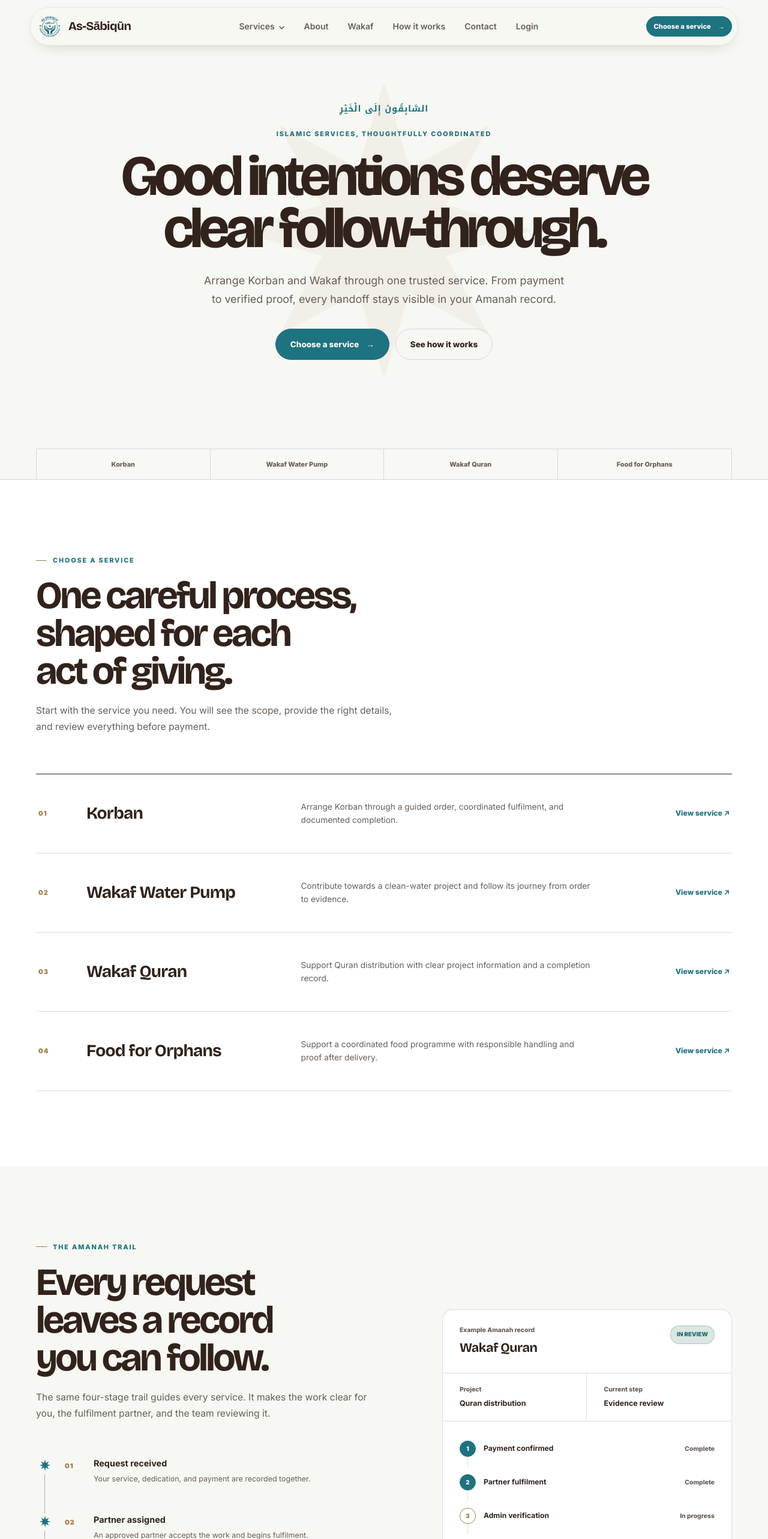
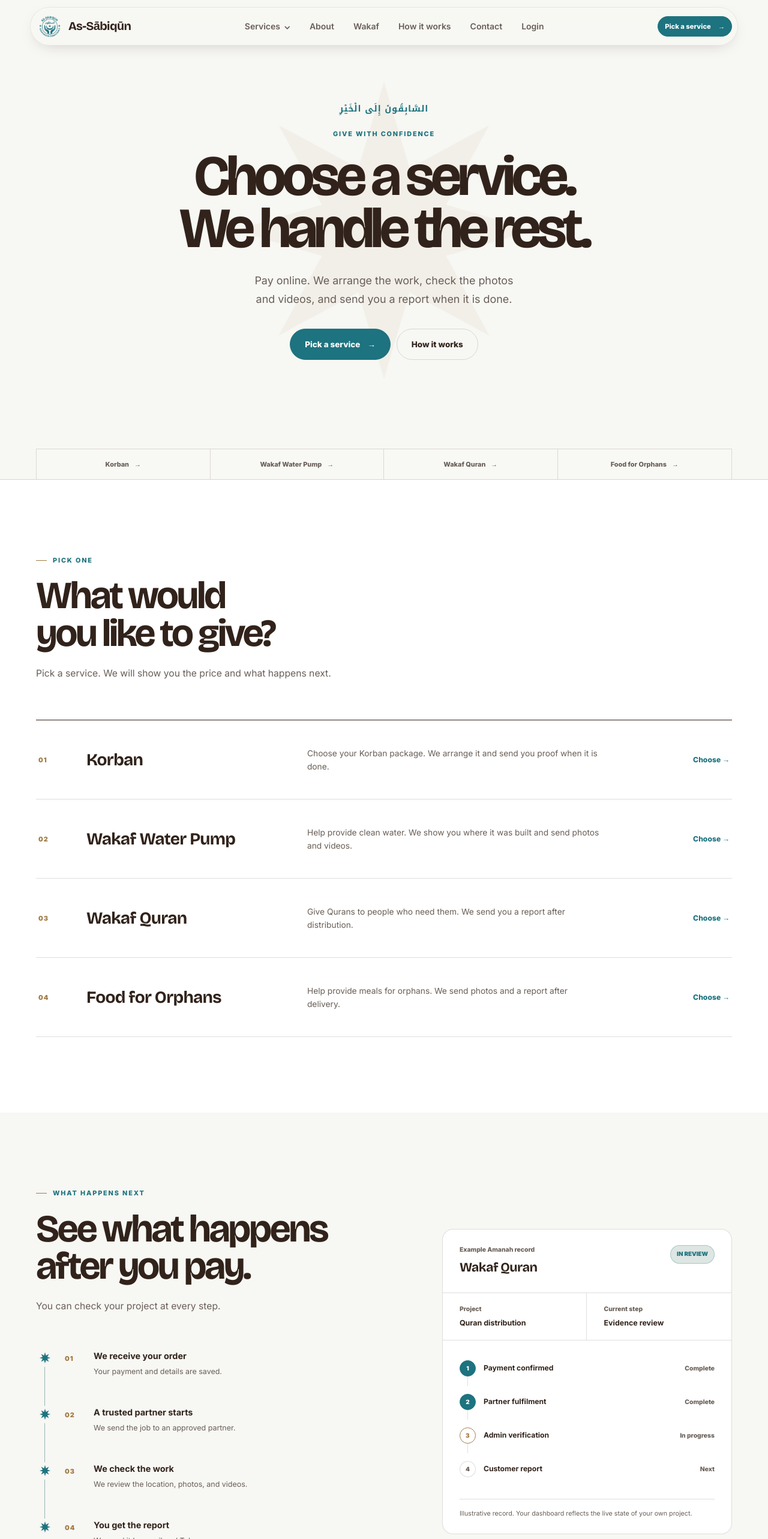
Before and after one commit to as-sabiqun/as-sabiquun, a Next.js app: page / in a window 1280 px wide. Shown: the top 2566 px of the page at 60% size. Built offline with nearby package versions, Linux system fonts and the light colour scheme.

Commit message:
Simplify homepage actions and service copy

```diff
--- a/src/app/landing.css
+++ b/src/app/landing.css
@@ -121,17 +121,23 @@
   background: color-mix(in srgb, var(--cream) 92%, white);
 }
 
-.lp-service-ribbon span {
+.lp-service-ribbon > a {
+  display: flex;
   min-width: 0;
+  align-items: center;
+  justify-content: center;
+  gap: 9px;
   padding: 17px 20px;
   border-right: 1px solid var(--line);
   color: var(--muted);
   font-size: .68rem;
   font-weight: 750;
   text-align: center;
+  transition: background-color .18s ease, color .18s ease;
 }
 
-.lp-service-ribbon span:last-child { border-right: 0; }
+.lp-service-ribbon > a:hover { background: var(--white); color: var(--teal); }
+.lp-service-ribbon > a:last-child { border-right: 0; }
 
 .lp-section { padding: 126px 0; }
 .lp-services { background: var(--white); }
@@ -443,8 +449,8 @@
   .lp-hero { padding-top: 128px; }
   .lp-hero h1 { font-size: clamp(3.1rem, 10vw, 5.8rem); }
   .lp-service-ribbon { grid-template-columns: 1fr 1fr; }
-  .lp-service-ribbon span:nth-child(2) { border-right: 0; }
-  .lp-service-ribbon span:nth-child(-n+2) { border-bottom: 1px solid var(--line); }
+  .lp-service-ribbon > a:nth-child(2) { border-right: 0; }
+  .lp-service-ribbon > a:nth-child(-n+2) { border-bottom: 1px solid var(--line); }
   .lp-service-row { grid-template-columns: 45px minmax(170px, .75fr) minmax(240px, 1.25fr); }
   .lp-service-action { grid-column: 2; }
   .lp-amanah-layout,
@@ -466,7 +472,7 @@
   .lp-actions { display: grid; width: 100%; }
   .lp-button { width: 100%; }
   .lp-service-ribbon { width: 100%; margin-top: 70px; }
-  .lp-service-ribbon span { padding: 14px 8px; font-size: .59rem; }
+  .lp-service-ribbon > a { padding: 14px 8px; font-size: .59rem; }
   .lp-section-heading h2,
   .lp-proof h2,
   .lp-final h2 { font-size: clamp(2.25rem, 12vw, 3.4rem); }
--- a/src/components/landing-sections.tsx
+++ b/src/components/landing-sections.tsx
@@ -37,23 +37,27 @@ export function Hero() {
       </div>
       <div className="lp-hero-inner">
         <p className="lp-arabic" lang="ar" dir="rtl">السَّابِقُونَ إِلَى الْخَيْرِ</p>
-        <p className="lp-kicker">Islamic services, thoughtfully coordinated</p>
-        <h1 id="landing-title">Good intentions deserve clear follow-through.</h1>
+        <p className="lp-kicker">Give with confidence</p>
+        <h1 id="landing-title">Choose a service. We handle the rest.</h1>
         <p className="lp-hero-copy">
-          Arrange Korban and Wakaf through one trusted service. From payment to verified proof,
-          every handoff stays visible in your Amanah record.
+          Pay online. We arrange the work, check the photos and videos,
+          and send you a report when it is done.
         </p>
         <div className="lp-actions">
-          <Link className="lp-button lp-button-primary" href="/services">
-            Choose a service <span aria-hidden="true">→</span>
-          </Link>
+          <a className="lp-button lp-button-primary" href="#services">
+            Pick a service <span aria-hidden="true">→</span>
+          </a>
           <a className="lp-button lp-button-quiet" href="#how">
-            See how it works
+            How it works
           </a>
         </div>
       </div>
-      <div className="lp-service-ribbon" aria-label="Available services">
-        {services.map((service) => <span key={service.slug}>{service.title}</span>)}
+      <div className="lp-service-ribbon" aria-label="Pick a service">
+        {services.map((service) => (
+          <Link href={service.href} key={service.slug}>
+            {service.title} <span aria-hidden="true">→</span>
+          </Link>
+        ))}
       </div>
     </section>
   );
@@ -65,9 +69,9 @@ export function ServicesOutline() {
       <div className="lp-container">
         <SectionHeading
           id="services-title"
-          eyebrow="Choose a service"
-          title="One careful process, shaped for each act of giving."
-          copy="Start with the service you need. You will see the scope, provide the right details, and review everything before payment."
+          eyebrow="Pick one"
+          title="What would you like to give?"
+          copy="Pick a service. We will show you the price and what happens next."
         />
         <div className="lp-service-list">
           {services.map((service) => (
@@ -75,7 +79,7 @@ export function ServicesOutline() {
               <span className="lp-service-number">{service.number}</span>
               <span className="lp-service-name">{service.title}</span>
               <span className="lp-service-copy">{service.description}</span>
-              <span className="lp-service-action">View service <span aria-hidden="true">↗</span></span>
+              <span className="lp-service-action">Choose <span aria-hidden="true">→</span></span>
             </Link>
           ))}
         </div>
@@ -86,10 +90,10 @@ export function ServicesOutline() {
 
 export function AmanahShowcase() {
   const steps = [
-    ["01", "Request received", "Your service, dedication, and payment are recorded together."],
-    ["02", "Partner assigned", "An approved partner accepts the work and begins fulfilment."],
-    ["03", "Evidence reviewed", "Location and required media are checked by our team."],
-    ["04", "Report delivered", "Your completion record is sent by email and Telegram."],
+    ["01", "We receive your order", "Your payment and details are saved."],
+    ["02", "A trusted partner starts", "We send the job to an approved partner."],
+    ["03", "We check the work", "We review the location, photos, and videos."],
+    ["04", "You get the report", "We send it by email and Telegram."],
   ];
 
   return (
@@ -98,9 +102,9 @@ export function AmanahShowcase() {
         <div>
           <SectionHeading
             id="amanah-title"
-            eyebrow="The Amanah trail"
-            title="Every request leaves a record you can follow."
-            copy="The same four-stage trail guides every service. It makes the work clear for you, the fulfilment partner, and the team reviewing it."
+            eyebrow="What happens next"
+            title="See what happens after you pay."
+            copy="You can check your project at every step."
           />
           <ol className="lp-trail">
             {steps.map(([number, title, copy]) => (
@@ -140,10 +144,10 @@ export function AmanahShowcase() {
 
 export function Accountability() {
   const proof = [
-    ["Exact location", "Country, locality, address, and coordinates"],
-    ["9 photographs", "Before, during, and after the project"],
-    ["4 videos", "Before, during, after, and a dua video"],
-    ["Admin review", "Evidence approved before your report is sent"],
+    ["Exact location", "See where the project happened"],
+    ["9 photos", "Before, during, and after the work"],
+    ["4 videos", "Before, during, after, and a dua"],
+    ["Checked by our team", "We approve the proof before you receive it"],
   ];
 
   return (
@@ -151,12 +155,12 @@ export function Accountability() {
       <div className="lp-container lp-proof-layout">
         <div>
           <p className="lp-eyebrow lp-eyebrow-light"><span aria-hidden="true" />Accountability by design</p>
-          <h2 id="proof-title">Completion means more than changing a status.</h2>
+          <h2 id="proof-title">We check the proof before you get it.</h2>
           <p>
-            A partner cannot submit a project without its required location and evidence.
-            Our team reviews that record before it reaches you.
+            The partner must send the location, photos, and videos.
+            Our team checks everything first.
           </p>
-          <Link href="/about" className="lp-text-link">How As-Sabiqun works <span aria-hidden="true">→</span></Link>
+          <Link href="/about" className="lp-text-link">Learn about us <span aria-hidden="true">→</span></Link>
         </div>
         <dl className="lp-proof-list">
           {proof.map(([label, copy], index) => (
@@ -173,10 +177,10 @@ export function Accountability() {
 
 export function FAQ() {
   const faqs = [
-    ["What happens after payment?", "Payment must be confirmed securely before the request is made available to a fulfilment partner. You can then follow the project from your dashboard."],
-    ["How will I receive completion proof?", "After admin verification, your completion report is sent by email and Telegram. A secure copy also remains available from your project page."],
-    ["Who carries out the project?", "An approved partner accepts the assignment. As-Sabiqun coordinates the handoff, checks the required evidence, and keeps the operational record."],
-    ["What if something needs correcting?", "The reviewer returns the submission to the partner with a reason. A corrected submission is reviewed as a new version, so the history remains clear."],
+    ["What happens after I pay?", "We send your order to an approved partner. You can follow the project from your dashboard."],
+    ["How do I get the proof?", "We send your report by email and Telegram. You can also download it from your project page."],
+    ["Who does the work?", "One of our approved partners carries out the project. Our team checks their work."],
+    ["What if something is wrong?", "We ask the partner to fix it and send the proof again."],
   ];
 
   return (
@@ -184,9 +188,9 @@ export function FAQ() {
       <div className="lp-container lp-faq-layout">
         <SectionHeading
           id="faq-title"
-          eyebrow="Before you begin"
-          title="Questions, answered plainly."
-          copy="The service is designed to make each handoff understandable. Here are the details customers ask about most often."
+          eyebrow="Need help?"
+          title="Common questions."
+          copy="Here are simple answers about your order."
         />
         <div className="lp-faq-list">
           {faqs.map(([question, answer]) => (
@@ -207,10 +211,10 @@ export function FinalCTA() {
       <div className="lp-container">
         <AmanahStar className="lp-final-star" />
         <p className="lp-arabic" lang="ar" dir="rtl">بِسْمِ اللَّهِ</p>
-        <h2 id="final-title">Begin with clarity.</h2>
-        <p>Choose a service, review the details, and keep its Amanah record with you through completion.</p>
+        <h2 id="final-title">Ready to begin?</h2>
+        <p>Pick a service and fill in the short form.</p>
         <Link className="lp-button lp-button-primary" href="/services">
-          Explore all services <span aria-hidden="true">→</span>
+          Pick a service <span aria-hidden="true">→</span>
         </Link>
       </div>
     </section>
--- a/src/components/service-card.tsx
+++ b/src/components/service-card.tsx
@@ -5,7 +5,7 @@ export const services = [
     number: "01",
     slug: "korban",
     title: "Korban",
-    description: "Arrange Korban through a guided order, coordinated fulfilment, and documented completion.",
+    description: "Choose your Korban package. We arrange it and send you proof when it is done.",
     href: "/korban",
     price: "S$280",
     priceLabel: "per share",
@@ -14,7 +14,7 @@ export const services = [
     number: "02",
     slug: "water",
     title: "Wakaf Water Pump",
-    description: "Contribute towards a clean-water project and follow its journey from order to evidence.",
+    description: "Help provide clean water. We show you where it was built and send photos and videos.",
     href: "/wakaf/water-pump",
     price: "From S$25",
     priceLabel: "minimum",
@@ -23,7 +23,7 @@ export const services = [
     number: "03",
     slug: "quran",
     title: "Wakaf Quran",
-    description: "Support Quran distribution with clear project information and a completion record.",
+    description: "Give Qurans to people who need them. We send you a report after distribution.",
     href: "/wakaf/quran",
     price: "From S$10",
     priceLabel: "minimum",
@@ -32,7 +32,7 @@ export const services = [
     number: "04",
     slug: "orphans",
     title: "Food for Orphans",
-    description: "Support a coordinated food programme with responsible handling and proof after delivery.",
+    description: "Help provide meals for orphans. We send photos and a report after delivery.",
     href: "/wakaf/food-for-orphans",
     price: "From S$50",
     priceLabel: "minimum",
--- a/src/components/site-shell.tsx
+++ b/src/components/site-shell.tsx
@@ -40,7 +40,7 @@ export function Header() {
           <Link href="/login" className="nav-link">Login</Link>
         </nav>
         <div className="desktop-cta">
-          <Link className="btn btn-small" href="/services">Choose a service <span aria-hidden="true">→</span></Link>
+          <Link className="btn btn-small" href="/services">Pick a service <span aria-hidden="true">→</span></Link>
         </div>
         <details className="mobile-menu">
           <summary aria-label="Open navigation"><span /><span /></summary>
@@ -64,7 +64,7 @@ export function Footer() {
           <div>
             <Brand inverse />
             <p className="mt-6 max-w-sm text-sm leading-7 text-white/60">
-              Islamic services coordinated with clarity, human care, and documented fulfilment.
+              Choose an Islamic service. We arrange the work and send you proof when it is done.
             </p>
             <a className="mt-6 inline-block font-bold text-white" href="tel:+6589933786">+65 8993 3786</a>
           </div>
@@ -95,7 +95,7 @@ export function Footer() {
         </div>
         <div className="footer-bottom">
           <span>© 2026 As-Sabiqun Association Consultancy</span>
-          <span>Islamic services with a documented completion trail</span>
+          <span>Islamic services with clear proof of completion</span>
         </div>
       </div>
     </footer>
```
